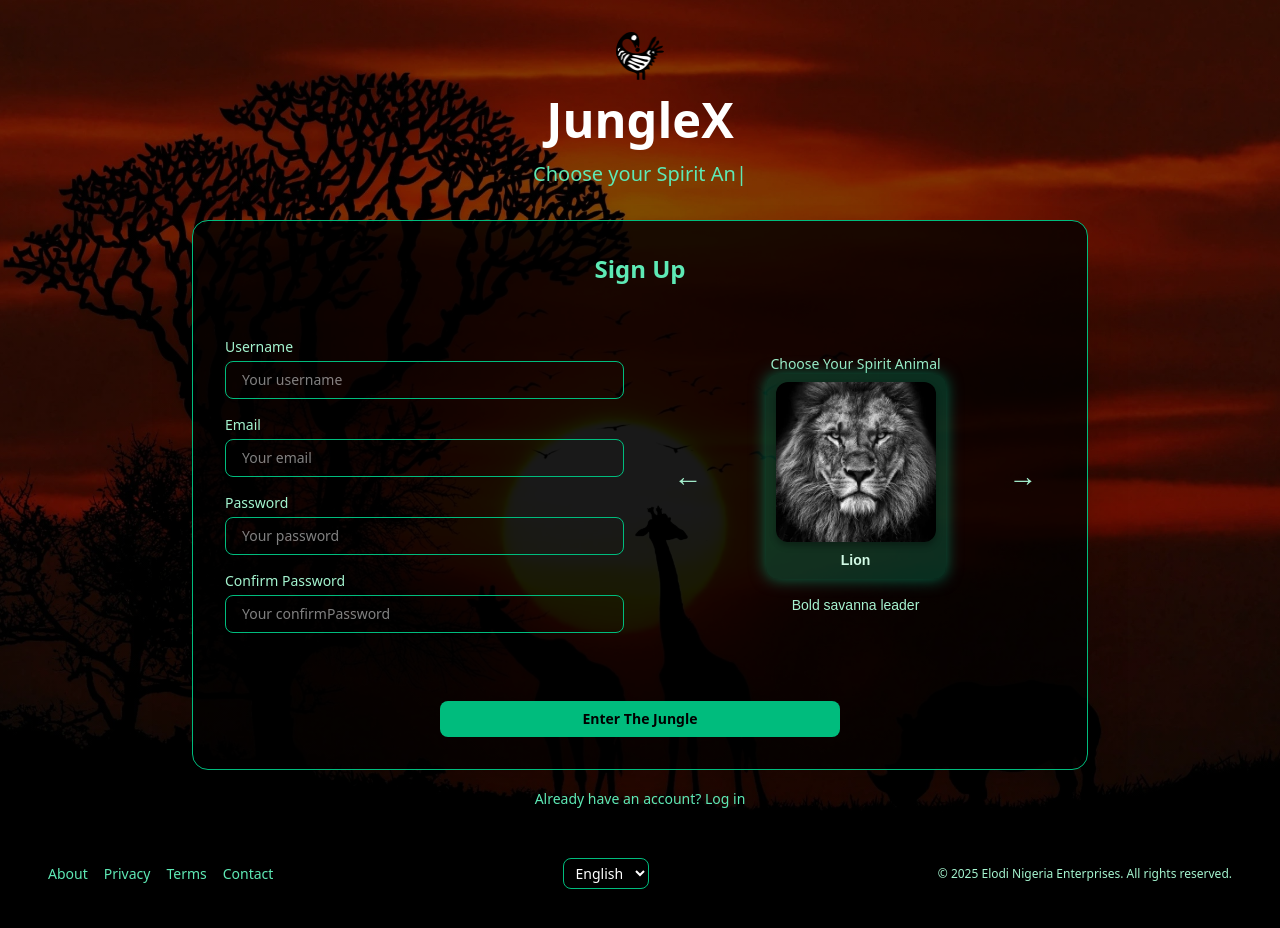
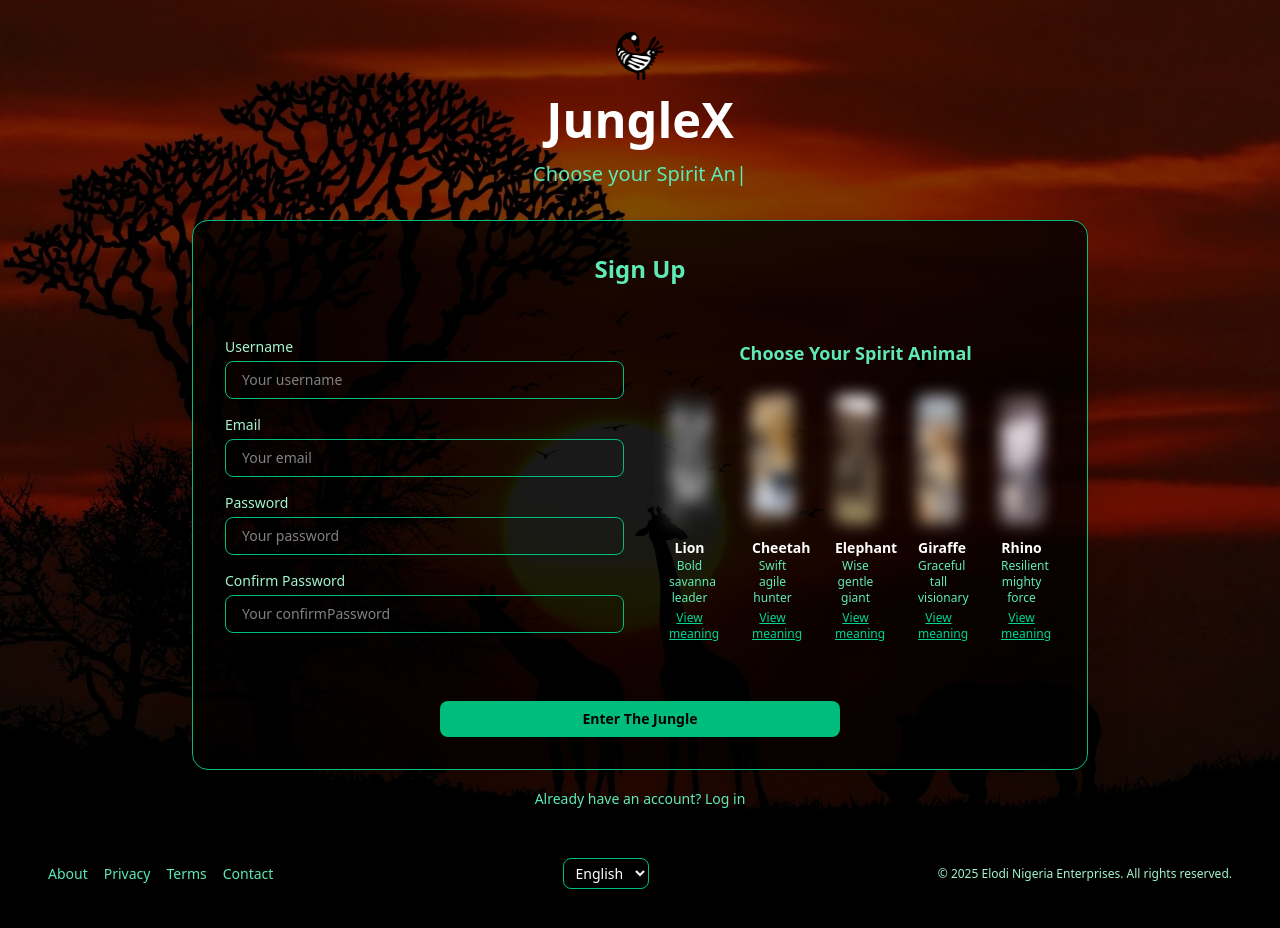
Before and after one commit to admin-elodi/junglex, a React (Vite) app: page /signup in a window 1280 px wide. Shown: the top 928 px of the page. Built offline with nearby package versions, Linux system fonts and the light colour scheme.

Commit message:
testing offline page

```diff
--- a/package.json
+++ b/package.json
@@ -12,10 +12,12 @@
     "tailwind:dev": "npx @tailwindcss/cli -i ./src/index.css -o ./dist/output.css --watch"
   },
   "dependencies": {
+    "@headlessui/react": "^2.2.4",
     "@supabase/supabase-js": "^2.50.3",
     "@tailwindcss/vite": "^4.1.7",
     "framer-motion": "^12.15.0",
     "react": "^19.1.0",
+    "react-confetti": "^6.4.0",
     "react-dom": "^19.1.0",
     "react-lazy-load-image-component": "^1.6.3",
     "react-router-dom": "^7.6.1",
--- a/src/components/auth/AnimalAvatar.jsx
+++ b/src/components/auth/AnimalAvatar.jsx
@@ -1,6 +1,8 @@
-import React, { useState, useEffect } from 'react';
+// src/components/auth/AnimalAvatar.jsx
+import React, { useState } from 'react';
 import { LazyLoadImage } from 'react-lazy-load-image-component';
-import 'react-lazy-load-image-component/src/effects/blur.css';
+import Confetti from 'react-confetti';
+import { Dialog } from '@headlessui/react';
 
 import lion from '@assets/images/spirit-animals/lion.webp';
 import cheetah from '@assets/images/spirit-animals/cheetah.webp';
@@ -8,86 +10,106 @@ import elephant from '@assets/images/spirit-animals/elephant.webp';
 import giraffe from '@assets/images/spirit-animals/giraffe.webp';
 import rhino from '@assets/images/spirit-animals/rhino.webp';
 
-import styles from './AnimalAvatar.module.css';
-
 const animals = [
-  { name: 'Lion', image: lion, description: 'Bold savanna leader' },
-  { name: 'Cheetah', image: cheetah, description: 'Swift agile hunter' },
-  { name: 'Elephant', image: elephant, description: 'Wise gentle giant' },
-  { name: 'Giraffe', image: giraffe, description: 'Graceful tall visionary' },
-  { name: 'Rhino', image: rhino, description: 'Resilient mighty force' },
+  {
+    name: 'Lion',
+    image: lion,
+    description: 'Bold savanna leader',
+    symbolism: 'Represents courage, nobility, and fierce protection of one\'s tribe.',
+  },
+  {
+    name: 'Cheetah',
+    image: cheetah,
+    description: 'Swift agile hunter',
+    symbolism: 'Symbol of speed, clarity, and fast breakthrough into destiny.',
+  },
+  {
+    name: 'Elephant',
+    image: elephant,
+    description: 'Wise gentle giant',
+    symbolism: 'Wisdom, memory, and quiet strength that nurtures communities.',
+  },
+  {
+    name: 'Giraffe',
+    image: giraffe,
+    description: 'Graceful tall visionary',
+    symbolism: 'Long-range vision, foresight, and calm leadership.',
+  },
+  {
+    name: 'Rhino',
+    image: rhino,
+    description: 'Resilient mighty force',
+    symbolism: 'Symbol of grounded power, spiritual depth, and persistence.',
+  },
+  // Add more animals here anytime. Grid will scale without breaking.
 ];
 
 const AnimalAvatar = ({ onSelect, selectedAnimal }) => {
-  const initialIndex = animals.findIndex(a => a.name === selectedAnimal);
-  const [currentIndex, setCurrentIndex] = useState(initialIndex >= 0 ? initialIndex : 0);
+  const [showConfetti, setShowConfetti] = useState(false);
+  const [modalAnimal, setModalAnimal] = useState(null);
 
-  useEffect(() => {
-    onSelect(animals[currentIndex].name);
-  }, [currentIndex, onSelect]);
-
-  const handleNext = () => {
-    setCurrentIndex((currentIndex + 1) % animals.length);
+  const handleSelect = (animal) => {
+    if (animal.name !== selectedAnimal) {
+      onSelect(animal.name);
+      setShowConfetti(true);
+      setTimeout(() => setShowConfetti(false), 1500);
+    }
+    setModalAnimal(animal);
   };
 
-  const handlePrev = () => {
-    setCurrentIndex((currentIndex - 1 + animals.length) % animals.length);
-  };
+  return (
+    <div className="w-full font-ubuntu relative">
+      {showConfetti && <Confetti numberOfPieces={200} recycle={false} />}
 
-  const handleSelect = (index) => {
-    setCurrentIndex(index);
-  };
-
-  const currentAnimal = animals[currentIndex];
-
-  return (
-    <div className={styles.carouselContainer}>
-      <div className={styles.carouselWrapper} tabIndex={0} role="listbox" aria-label="Select your spirit animal"
-        onKeyDown={e => {
-          if (e.key === 'ArrowRight') handleNext();
-          else if (e.key === 'ArrowLeft') handlePrev();
-        }}
-      >
-        <button
-          className={styles.navButton}
-          onClick={handlePrev}
-          aria-label="Previous animal"
-          type="button"
-        >
-          ←
-        </button>
-
-        {/* Only render current animal */}
+      <div className="grid grid-cols-2 sm:grid-cols-3 md:grid-cols-4 xl:grid-cols-5 gap-4 mt-4">
+        {animals.map((animal) => (
           <div
-          className={`${styles.animalItem} ${styles.selected}`}
-          role="option"
-          aria-selected="true"
-          tabIndex={-1}
-          onClick={() => handleSelect(currentIndex)}
+            key={animal.name}
+            onClick={() => handleSelect(animal)}
+            className={`cursor-pointer border rounded-xl p-3 text-center transition duration-200 ${
+              selectedAnimal === animal.name
+                ? 'border-emerald-500 bg-emerald-800/30 shadow-lg scale-[1.02]'
+                : 'border-transparent hover:bg-emerald-800/10'
+            }`}
           >
             <LazyLoadImage
-            src={currentAnimal.image}
-            alt={`${currentAnimal.name} spirit animal`}
+              src={animal.image}
+              alt={animal.name}
               effect="blur"
-            className={styles.animalImage}
+              className="w-full h-32 object-cover rounded-lg shadow"
               draggable={false}
             />
-          <p className={styles.animalName}>{currentAnimal.name}</p>
+            <h3 className="mt-2 text-sm font-semibold text-white">{animal.name}</h3>
+            <p className="text-xs text-emerald-300">{animal.description}</p>
+            <span className="text-xs mt-1 text-emerald-400 underline block">
+              View meaning
+            </span>
+          </div>
+        ))}
       </div>
 
+      {/* Meaning Modal */}
+      <Dialog open={!!modalAnimal} onClose={() => setModalAnimal(null)} className="relative z-50">
+        <div className="fixed inset-0 bg-black/70 backdrop-blur-sm flex items-center justify-center p-4">
+          <Dialog.Panel className="bg-black border border-emerald-400 p-6 rounded-xl max-w-md w-full text-center shadow-lg">
+            <LazyLoadImage
+              src={modalAnimal?.image}
+              alt={modalAnimal?.name}
+              className="w-24 h-24 mx-auto mb-4 rounded-lg shadow"
+            />
+            <Dialog.Title className="text-xl font-bold text-emerald-300 mb-2">
+              {modalAnimal?.name}
+            </Dialog.Title>
+            <p className="text-sm text-emerald-100 mb-4">{modalAnimal?.symbolism}</p>
             <button
-          className={styles.navButton}
-          onClick={handleNext}
-          aria-label="Next animal"
-          type="button"
+              onClick={() => setModalAnimal(null)}
+              className="mt-2 px-4 py-2 bg-emerald-500 text-black font-semibold rounded hover:bg-emerald-600"
             >
-          →
+              Got it!
             </button>
+          </Dialog.Panel>
         </div>
-
-      <div className={styles.descriptionContainer}>
-        <p className={styles.descriptionText}>{currentAnimal.description}</p>
-      </div>
+      </Dialog>
     </div>
   );
 };
--- /dev/null
+++ b/src/pages/Offline.jsx
@@ -0,0 +1,12 @@
+const Offline = () => {
+  return (
+    <div className="flex flex-col items-center justify-center h-screen bg-gray-100 text-center px-4">
+      <h1 className="text-4xl font-bold mb-4 text-red-600">Site Offline</h1>
+      <p className="text-lg text-gray-700">
+        We’re currently making updates. Please check back later.
+      </p>
+    </div>
+  );
+};
+
+export default Offline;
--- a/src/pages/SignUp.jsx
+++ b/src/pages/SignUp.jsx
@@ -1,5 +1,5 @@
 // src/pages/SignUp.jsx
-import React, { useState, useEffect, useCallback } from 'react';
+import React, { useState, useEffect, useCallback, useRef } from 'react';
 import { motion as Motion } from 'framer-motion';
 import { TypeAnimation } from 'react-type-animation';
 import { useNavigate, Link } from 'react-router-dom';
@@ -25,6 +25,8 @@ const animalImages = {
 const SignUp = () => {
   const { signUp, setSignUpSuccess } = useAuth();
   const navigate = useNavigate();
+  const animalSectionRef = useRef(null);
+
   const [formData, setFormData] = useState({
     username: '',
     email: '',
@@ -32,6 +34,7 @@ const SignUp = () => {
     confirmPassword: '',
     spiritAnimal: '',
   });
+
   const [error, setError] = useState('');
   const [successAnimal, setSuccessAnimal] = useState('');
   const [language, setLanguage] = useState('en');
@@ -63,7 +66,11 @@ const SignUp = () => {
     if (!email.includes('@') || !email.includes('.')) return setError('Enter a valid email.');
     if (password.length < 8) return setError('Password must be at least 8 characters.');
     if (password !== confirmPassword) return setError('Passwords do not match.');
-    if (!spiritAnimal) return setError('Select a spirit animal.');
+    if (!spiritAnimal) {
+      setError('Select a spirit animal.');
+      animalSectionRef.current?.scrollIntoView({ behavior: 'smooth' });
+      return;
+    }
 
     try {
       await signUp({ email, password, username, spiritAnimal });
@@ -80,6 +87,7 @@ const SignUp = () => {
         backgroundImage: `linear-gradient(rgba(0,0,0,0.5), rgba(0,0,0,0.5)), url(${sunset})`,
       }}
     >
+      {/* Success Modal */}
       {successAnimal && (
         <Motion.div
           className="fixed inset-0 flex items-center justify-center bg-black/80 backdrop-blur-md z-50"
@@ -99,7 +107,7 @@ const SignUp = () => {
             <p className="text-sahara-beige">Your roar is ready to echo!</p>
             <Motion.button
               onClick={() => {
-                setSignUpSuccess(true); // Trigger success state for redirect
+                setSignUpSuccess(true);
                 navigate('/email-verification');
               }}
               className="mt-4 py-2 px-6 bg-emerald-500 text-black font-bold rounded-lg"
@@ -112,7 +120,7 @@ const SignUp = () => {
         </Motion.div>
       )}
 
-      {/* Form Header */}
+      {/* Header */}
       <Motion.div
         className="relative z-10 w-full max-w-4xl text-center"
         initial={{ opacity: 0 }}
@@ -151,6 +159,7 @@ const SignUp = () => {
         >
           <h2 className="text-2xl font-bold text-emerald-300 text-center font-ubuntu">Sign Up</h2>
           <div className={styles.formContainer}>
+            {/* Input Fields */}
             <div className={`${styles.inputGroup} text-left`}>
               {['username', 'email', 'password', 'confirmPassword'].map((field) => (
                 <div key={field}>
@@ -178,11 +187,19 @@ const SignUp = () => {
             </div>
 
             {/* Spirit Animal */}
-            <div className={styles.avatarGroup}>
-              <label className="block text-emerald-200 text-sm font-ubuntu text-center">
+            <div className="mt-6" ref={animalSectionRef}>
+              <h3 className="text-lg text-center font-bold text-emerald-300 mb-2 font-ubuntu">
                 Choose Your Spirit Animal
-              </label>
-              <AnimalAvatar onSelect={handleAnimalSelect} selectedAnimal={formData.spiritAnimal} />
+              </h3>
+              <AnimalAvatar
+                onSelect={handleAnimalSelect}
+                selectedAnimal={formData.spiritAnimal}
+              />
+              {!formData.spiritAnimal && error?.toLowerCase().includes('animal') && (
+                <p className="text-center text-red-400 text-xs mt-2">
+                  You must select one to proceed.
+                </p>
+              )}
             </div>
           </div>
 
@@ -199,6 +216,7 @@ const SignUp = () => {
           </div>
         </Motion.form>
 
+        {/* Footer CTA */}
         <Motion.div
           className="text-center mt-4"
           initial={{ opacity: 0 }}
```
Also changed, not shown: 2 other files (tests, documents, lock files or other folders). Lines whose indentation alone changed are shown as unchanged.
